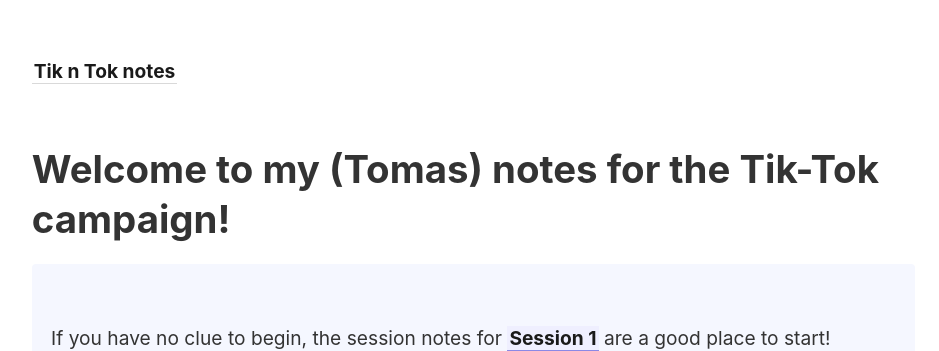
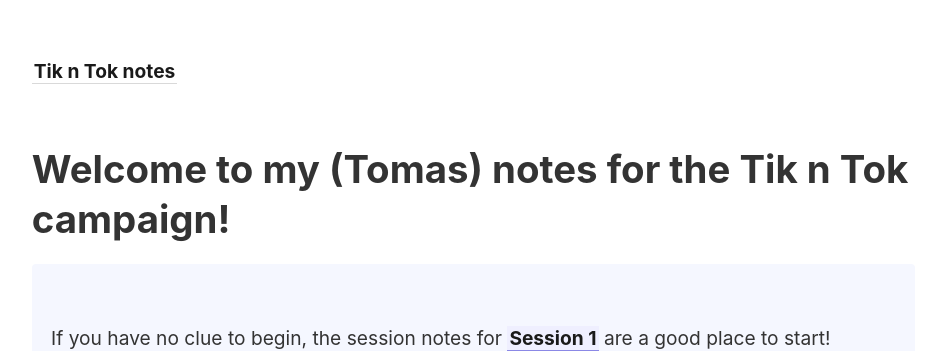
Before and after one commit to defyd/dnd-journal, a Jekyll site: the page built from _pages/index.md, in a window 1280 px wide. Shown: the top 351 px of the page, without its empty margins (45-984 px from the left). Built offline with Jekyll 4.4.1, drawn with Linux system fonts in a browser that asks for light colours.

Commit message:
Some more small tweaks
Signed-off-by: Defyd <defyd12@gmail.com>

```diff
--- a/_pages/index.md
+++ b/_pages/index.md
@@ -5,7 +5,7 @@ id: home
 permalink: /
 ---
 
-# Welcome to my (Tomas) notes for the Tik-Tok campaign!
+# Welcome to my (Tomas) notes for the Tik n Tok campaign!
 
 <p style="padding: 3em 1em; background: #f5f7ff; border-radius: 4px;">
 
```
Also changed, not shown: README.md (+2 -0 lines).
